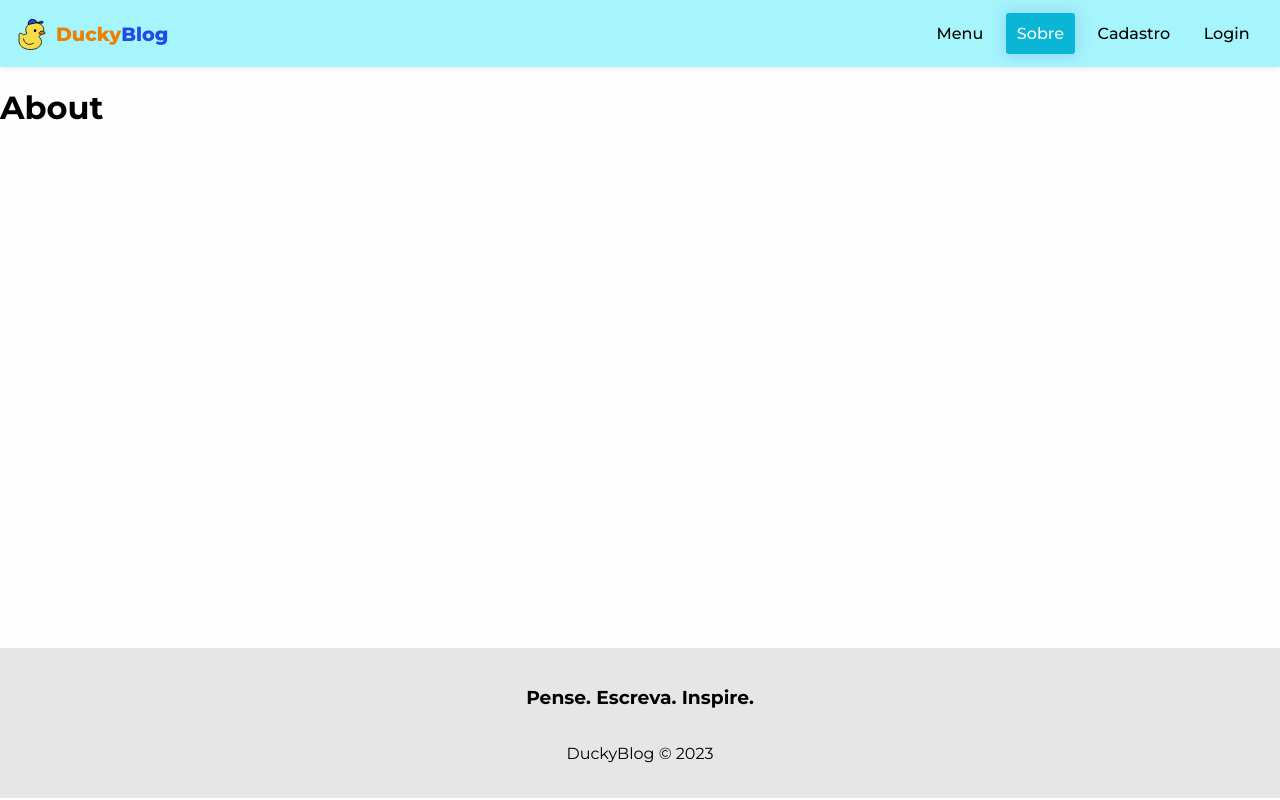
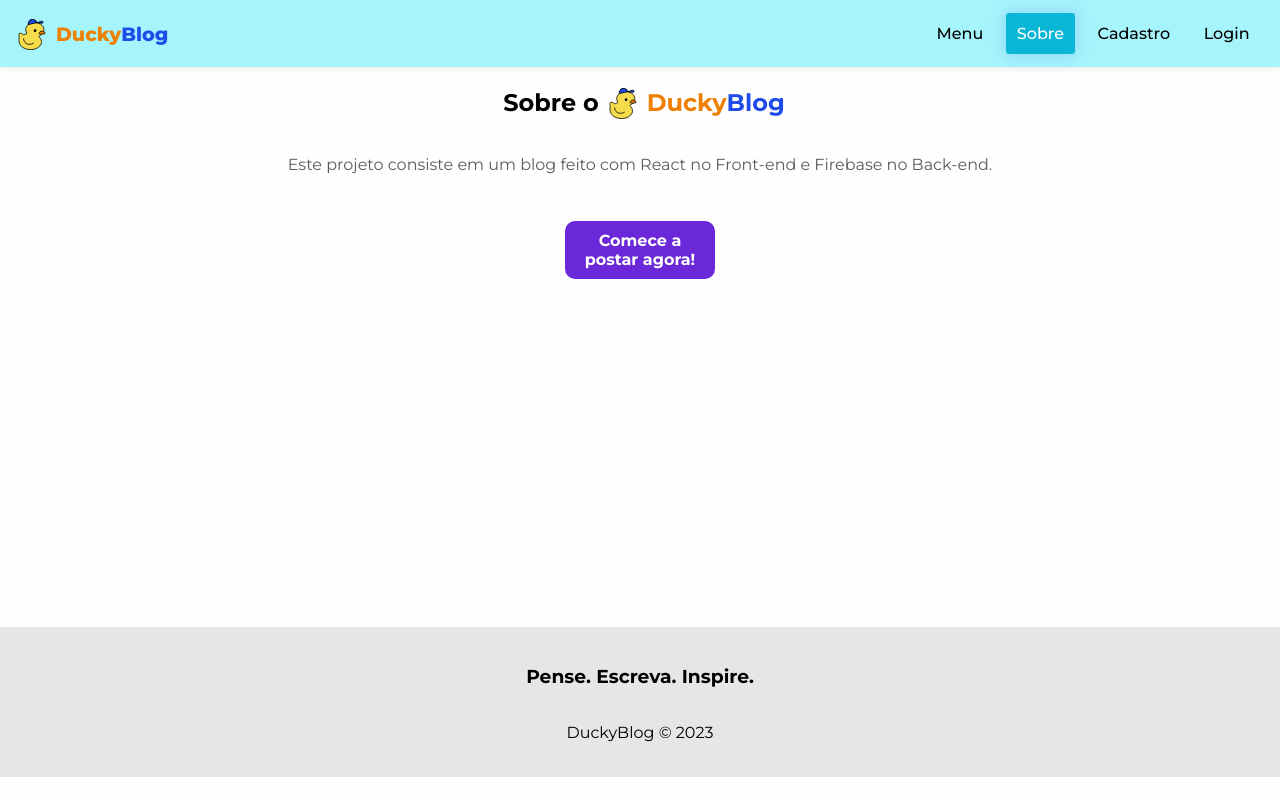
Before and after one commit to BiaBiruka/DuckyBlog, a React (Create React App) app: page /sobre in a window 1280 px wide. Built offline with nearby package versions, Linux system fonts and the light colour scheme.

Commit message:
About page done

```diff
--- a/src/pages/About/About.js
+++ b/src/pages/About/About.js
@@ -1,9 +1,25 @@
 import styles from "./About.module.css";
+
+import { Link } from "react-router-dom";
 
 const About = () => {
   return (
-    <div>
-      <h1>About</h1>
+    <div className={styles.aboutPage}>
+      <div className={styles.logo}>
+        <h2>
+          <span className={styles.sobre}>Sobre o</span>
+          <img src="/ducky.svg" alt="DuckyBlog logo" />
+          Ducky<span className={styles.blog}>Blog</span>
+        </h2>
+      </div>
+
+      <p>
+        Este projeto consiste em um blog feito com React no Front-end e Firebase
+        no Back-end.
+      </p>
+      <Link to="/postagens/novo" className="btn">
+        Comece a postar agora!
+      </Link>
     </div>
   );
 };
--- a/src/pages/About/About.module.css
+++ b/src/pages/About/About.module.css
@@ -0,0 +1,43 @@
+.aboutPage {
+  text-align: center;
+  display: flex;
+  flex-direction: column;
+  align-items: center;
+}
+
+.logo {
+  display: flex;
+  font-weight: 800;
+  color: #ed8000;
+  margin-left: 0.5rem;
+}
+
+.logo img {
+  width: 2rem;
+  height: 2rem;
+  margin: 0 0.5rem;
+}
+
+.blog {
+  color: #1f4be8;
+}
+
+.logo h2 {
+  display: flex;
+  align-items: center;
+}
+
+.sobre {
+  color: #000;
+}
+
+.aboutPage p {
+  color: #5c5c5c;
+  margin-bottom: 2em;
+}
+
+.aboutPage a {
+  display: block;
+  margin-top: 15px;
+  padding: 10px 15px;
+}
```
